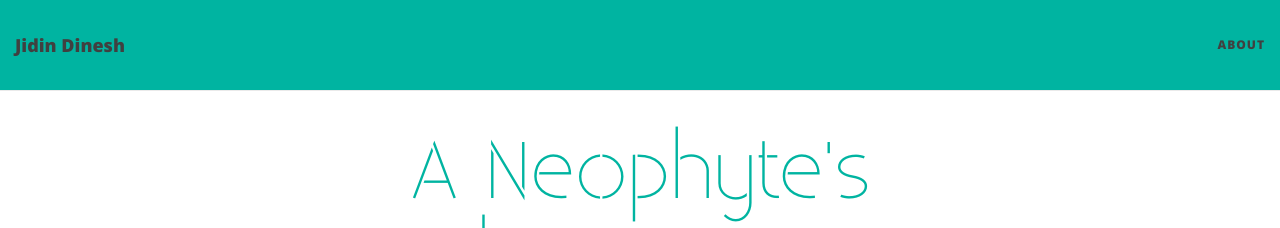
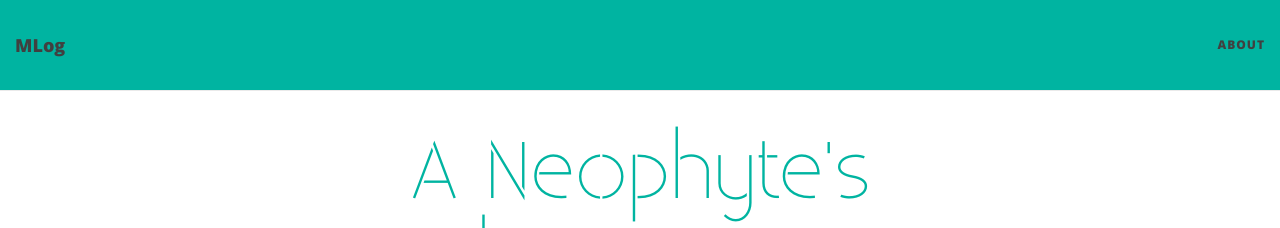
Before and after one commit to jidindinesh/jidindinesh.github.io, a Jekyll site: the page built from index.html, in a window 1280 px wide. Shown: the top 228 px of the page. Built offline with Jekyll 4.4.1, drawn with Linux system fonts in a browser that asks for light colours; nearby versions of some CDN libraries; the list of posts is cut into pages by our own code.

Commit message:
Update _config.yml

```diff
--- a/_config.yml
+++ b/_config.yml
@@ -14,10 +14,10 @@
 # Of course don't forget to change the username and projectname to YOUR username and project
 
 # Name of website
-title: Jidin Dinesh
+title: MLog
 
 # Short description of your site
-description: An aspiring AI researcher&developer.
+description: .
 
 # --- Navigation bar options --- #
 
```
